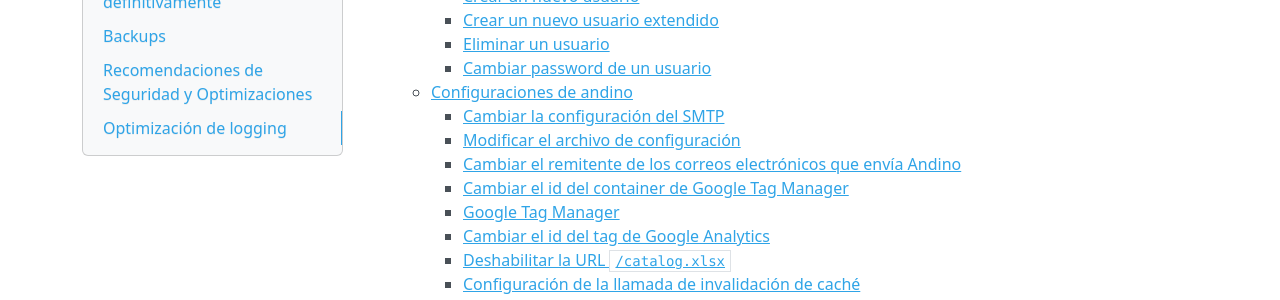
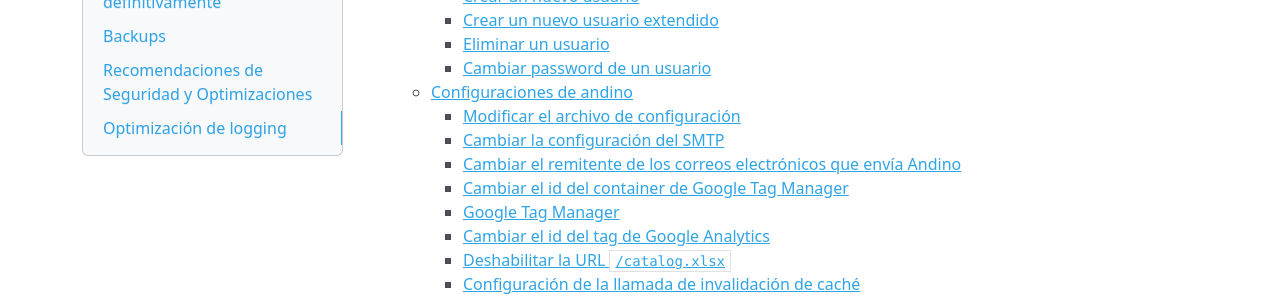
Before and after one commit to datosgobar/portal-andino, an MkDocs documentation site: the page built from docs/developers/maintenance.md, in a window 1280 px wide and 900 px high. Shown: the part 354-654 px from the top of the window. Built offline with MkDocs 1.6.1, drawn with Linux system fonts in a browser that asks for light colours; nearby versions of some CDN libraries; old or Windows-style settings are respelled for this version of MkDocs; some of the changed lines change nothing that is shown.

Commit message:
Más correcciones en el índice de la documentación de mantenimiento

```diff
--- a/docs/developers/maintenance.md
+++ b/docs/developers/maintenance.md
@@ -16,8 +16,8 @@
         - [Eliminar un usuario](#eliminar-un-usuario)
         - [Cambiar password de un usuario](#cambiar-password-de-un-usuario)
     - [Configuraciones de andino](#configuraciones-de-andino)
+        - [Modificar el archivo de configuración](#modificar-el-archivo-de-configuraci%C3%B3n)
         - [Cambiar la configuración del SMTP](#cambiar-la-configuraci%C3%B3n-del-smtp)
-        - [Modificar el archivo de configuración](#modificar-el-archivo-de-configuraci%C3%B3n)
         - [Cambiar el remitente de los correos electrónicos que envía Andino](#cambiar-el-remitente-de-los-correos-electr%C3%B3nicos-que-env%C3%ADa-andino)
         - [Cambiar el id del container de Google Tag Manager](#cambiar-el-id-del-container-de-google-tag-manager)
         - [Google Tag Manager](#google-tag-manager)
@@ -27,7 +27,7 @@
         - [Cache](#configuraci%C3%B3n-de-la-llamada-de-invalidaci%C3%B3n-de-cach%C3%A9)
         - [Cache externa](#cache-externa)
         - [Configuración de CORS](#configuraci%C3%B3n-de-cors)
-        - [Configuración del explorador de series de tiempo](#configuraci%C3%B3n-del-explorador-de-series-tiempo)
+        - [Configuración del explorador de series de tiempo](#configuraci%C3%B3n-del-explorador-de-series-de-tiempo)
     - [Acceso a los datos de andino](#acceso-a-los-datos-de-andino)
         - [Encontrar los volúmenes de mi andino dentro del filesystem del host](#encontrar-los-vol%C3%BAmenes-de-mi-andino-dentro-del-filesystem-del-host)
         - [Ver las direcciones IP de mis contenedores](#ver-las-direcciones-ip-de-mis-contenedores)
```
